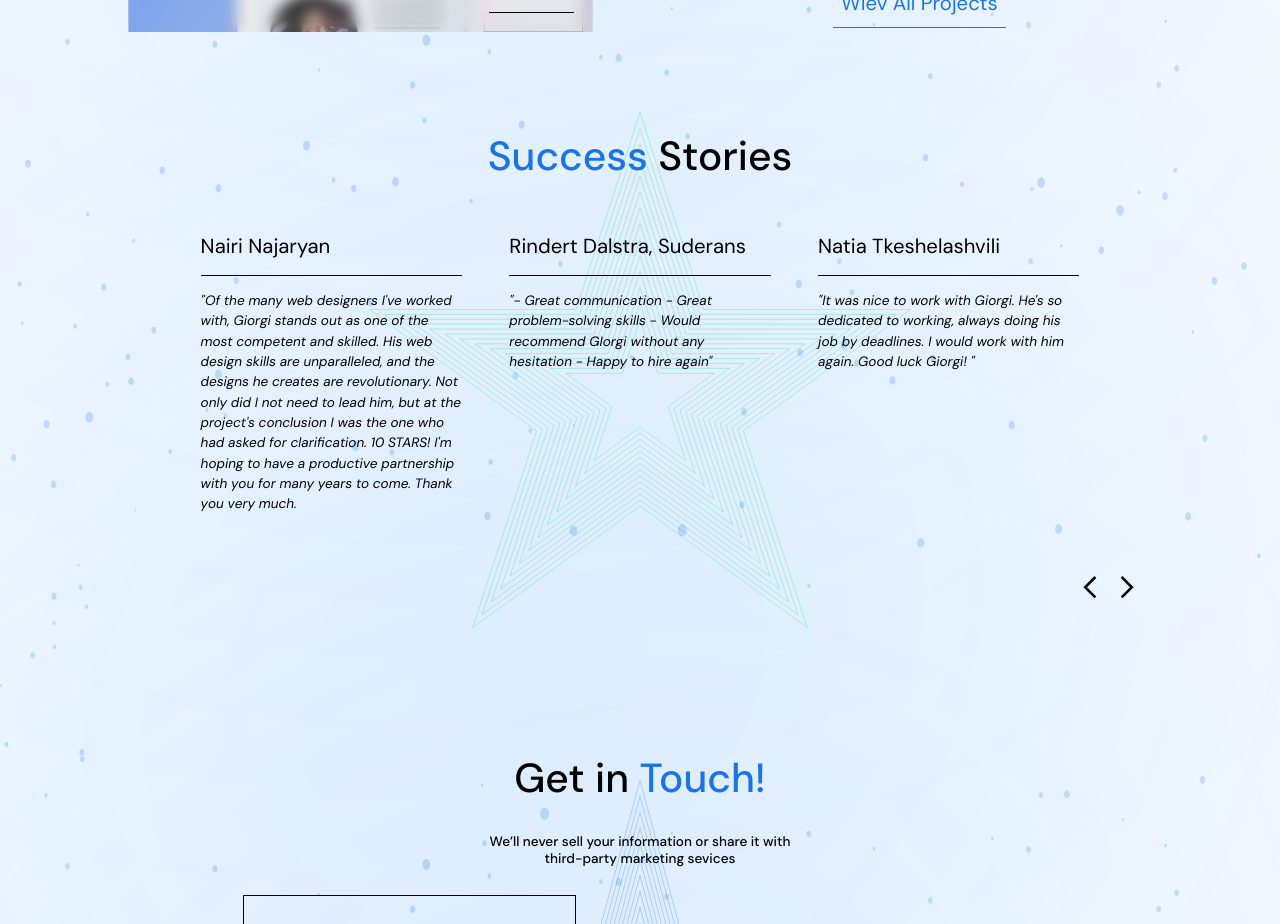
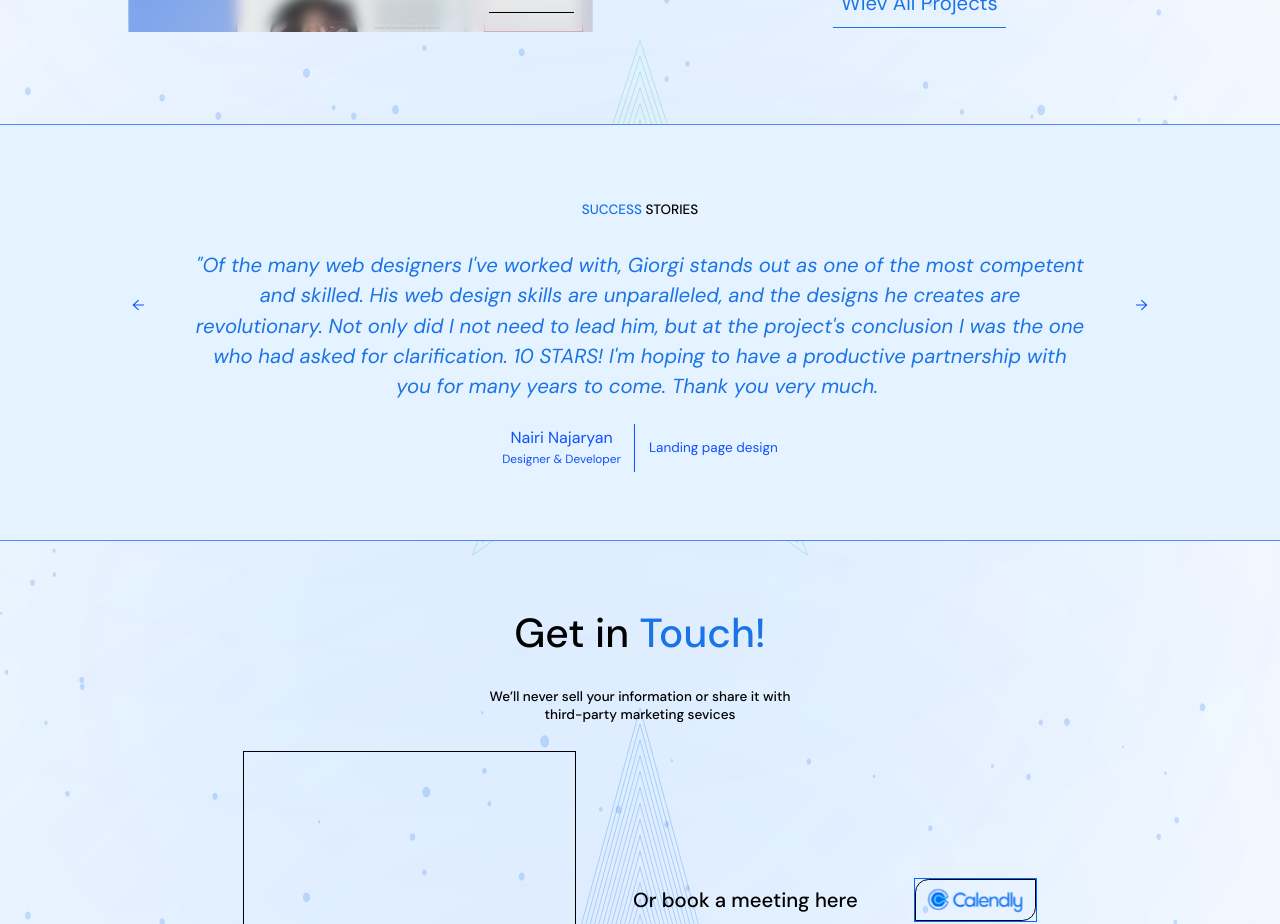
Before and after one commit to greatT1me/gio-s-portfolio, a Next.js app: page / in a window 1280 px wide. Shown: the part 2700-3624 px from the top of the page. Built offline with nearby package versions, Linux system fonts and the light colour scheme.

Commit message:
stories added

```diff
--- a/src/components/Stories.js
+++ b/src/components/Stories.js
@@ -5,30 +5,31 @@ export default function Stories(props) {
 
   return (
     <div className={styles.success_stories}>
-      <div className={styles.stories_title}>
-        <div>
-          <span style={{ color: "#1A74E5" }}>Success</span> Stories{" "}
-        </div>
-      </div>
-      <div className={styles.stories}>
-        {stories.map((story) => {
-          return (
-            <div className={styles.stories_each_story}>
-              <div className={styles.stories_name}>{story.name}</div>
-              <div className={styles.stories_story}>{story.story}</div>
-              <div className={styles.stories_review}></div>
-              {story.review}
-            </div>
-          );
-        })}
-      </div>
       <div className={styles.stories_arrow_box}>
         {" "}
         <img
           src="/review_arrow_left.svg"
           alt="arrow left"
           className={styles.stories_arrows}
-        />{" "}
+        />
+      </div>
+      <div className={styles.stories_content}>
+        <div className={styles.stories_title}>
+          <div>
+            Success <span style={{ color: "black" }}>Stories</span>{" "}
+          </div>
+        </div>
+        <div className={styles.stories}>{stories[0].story}</div>
+        {/*  */}
+        <div className={styles.stories_author}>
+          <div className={styles.author_info}>
+            <div className={styles.author_name}>{stories[0].authorName} </div>
+            <div className={styles.author_job}>{stories[0].authorJob}</div>
+          </div>
+          <div className={styles.author_website_name}>{stories[0].website}</div>
+        </div>
+      </div>{" "}
+      <div className={styles.stories_arrow_box}>
         <img
           src="/review_arrow_right.svg"
           alt="arrow left"
--- a/src/data/data.js
+++ b/src/data/data.js
@@ -62,16 +62,22 @@ const data = {
   ],
   successStories: [
     {
-      name: "Nairi Najaryan",
+      authorName: "Nairi Najaryan",
       story: `"Of the many web designers I've worked with, Giorgi stands out as one of the most competent and skilled. His web design skills are unparalleled, and the designs he creates are revolutionary. Not only did I not need to lead him, but at the project's conclusion I was the one who had asked for clarification. 10 STARS! I'm hoping to have a productive partnership with you for many years to come. Thank you very much. ️`,
+      authorJob: "Designer & Developer",
+      website: "Landing page design",
     },
     {
-      name: "Rindert Dalstra, Suderans",
+      authorName: "Rindert Dalstra, Suderans",
       story: `"- Great communication - Great problem-solving skills - Would recommend GIorgi without any hesitation - Happy to hire again"`,
+      authorJob: "",
+      website: "",
     },
     {
-      name: "Natia Tkeshelashvili",
+      authorName: "Natia Tkeshelashvili",
       story: `"It was nice to work with Giorgi. He's so dedicated to working, always doing his job by deadlines. I would work with him again. Good luck Giorgi! "`,
+      authorJob: "",
+      website: "",
     },
   ],
   footerBarNav: {
--- a/src/styles/stories.module.css
+++ b/src/styles/stories.module.css
@@ -1,38 +1,54 @@
 .success_stories {
+  background: #e5f2ff;
+  border-block: calc(100vw / 1512) solid #5586ff;
+  padding: calc(8000vw / 1512) calc(13000vw / 1512);
+  position: relative;
+  display: flex;
+  align-items: center;
+  justify-content: center;
+  gap: calc(2400vw / 1512);
+}
+.stories_content {
   display: flex;
   flex-direction: column;
-  gap: calc(3200vw / 1512);
-  padding: 0 0 calc(8000vw / 1512);
+  align-items: center;
+  padding: 0;
+  gap: calc(1600vw / 1512);
 }
 .stories_title {
   display: flex;
   flex-direction: row;
-  justify-content: center;
   align-items: flex-start;
-  padding: calc(800vw / 1512);
+  padding: calc(1000vw / 1512);
+  gap: calc(1000vw / 1512);
   font-family: "DM Sans";
   font-style: normal;
   font-weight: 500;
-  font-size: calc(4800vw / 1512);
-  line-height: calc(6200vw / 1512);
+  font-size: calc(1600vw / 1512);
+  line-height: calc(2100vw / 1512);
+  text-align: center;
+  text-transform: uppercase;
+
+  color: #1a74e5;
 }
 .stories {
-  display: grid;
-  grid-template-columns: repeat(3, 1fr);
-  gap: calc(2400vw / 1512);
-  padding-inline: calc(22100vw / 1512);
-}
-.stories_each_story {
+  /* box-sizing: border-box; */
   display: flex;
-  flex-direction: column;
+  flex-direction: row;
   align-items: flex-start;
-  padding: 0 calc(1600vw / 1512);
-  gap: calc(800vw / 1512);
+  padding: calc(1000vw / 1512);
+  gap: calc(1000vw / 1512);
+
+  width: calc(105149vw / 1512);
+
   font-family: "DM Sans";
-  font-style: normal;
+  font-style: italic;
   font-weight: 400;
   font-size: calc(2400vw / 1512);
   line-height: 150%;
+  text-align: center;
+
+  color: #1a74e5;
 }
 .stories_name {
   box-sizing: border-box;
@@ -61,19 +77,50 @@
   font-size: calc(1600vw / 1512);
   line-height: 150%;
 }
+.stories_author {
+  display: flex;
+  flex-direction: row;
+  align-items: center;
+  padding: 0;
+  gap: calc(1600vw / 1512);
+  color: #0e51ff;
+  font-family: "DM Sans";
+  font-style: normal;
+  font-weight: 400;
+}
+.author_info {
+  display: flex;
+  flex-direction: column;
+  align-items: center;
+  padding: calc(350vw / 1512) calc(1600vw / 1512) calc(350vw / 1512) 0;
+  gap: calc(400vw / 1512);
+  justify-content: space-around;
+  border-right: calc(100vw / 1512) solid;
+}
+.author_website_name {
+  font-size: calc(1600vw / 1512);
+  line-height: 150%;
+}
+.author_job {
+  font-size: calc(1400vw / 1512);
+  line-height: 150%;
+}
+
 .stories_arrow_box {
+  position: relative;
+
   display: flex;
   gap: calc(2800vw / 1512);
-
-  align-self: flex-end;
+  height: calc(5600vw / 1512);
+  width: calc(6615vw / 1512);
   align-items: center;
-  height: calc(7200vw / 1512);
-  margin-right: calc(17200vw / 1512);
+  justify-content: center;
   cursor: pointer;
+  bottom: calc(3250vw / 1512);
 }
 .stories_arrows {
-  height: calc(2880vw/1512);
-  width: calc(1664vw/1512);
+  height: calc(1500vw / 1512);
+  width: calc(1500vw / 1512);
 }
 
 /* calc(00vw/1512) */
```
Also changed, not shown: src/components/bin.js (added, +29 -0 lines), public/review_arrow_left.svg, public/review_arrow_right.svg.
